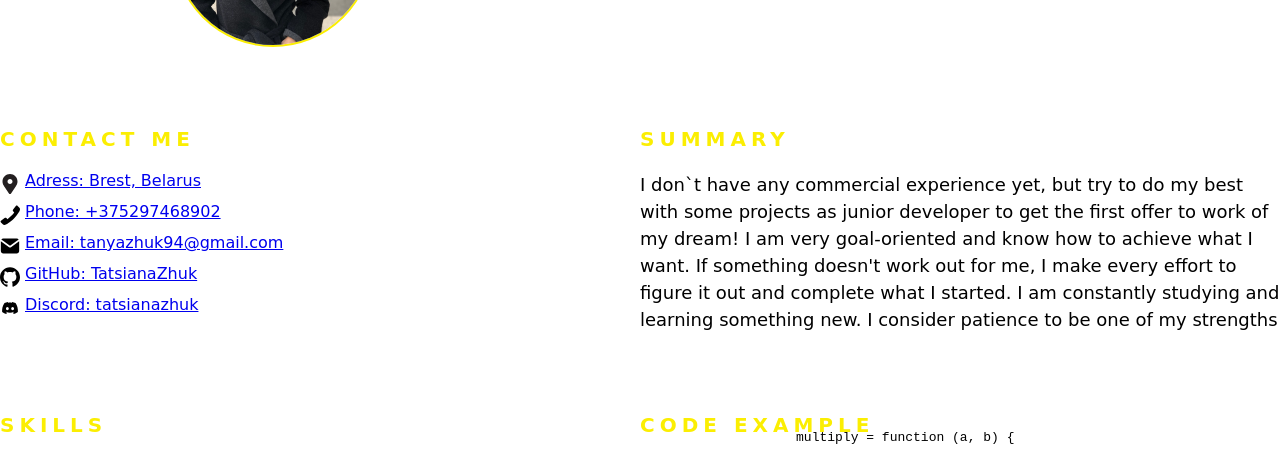
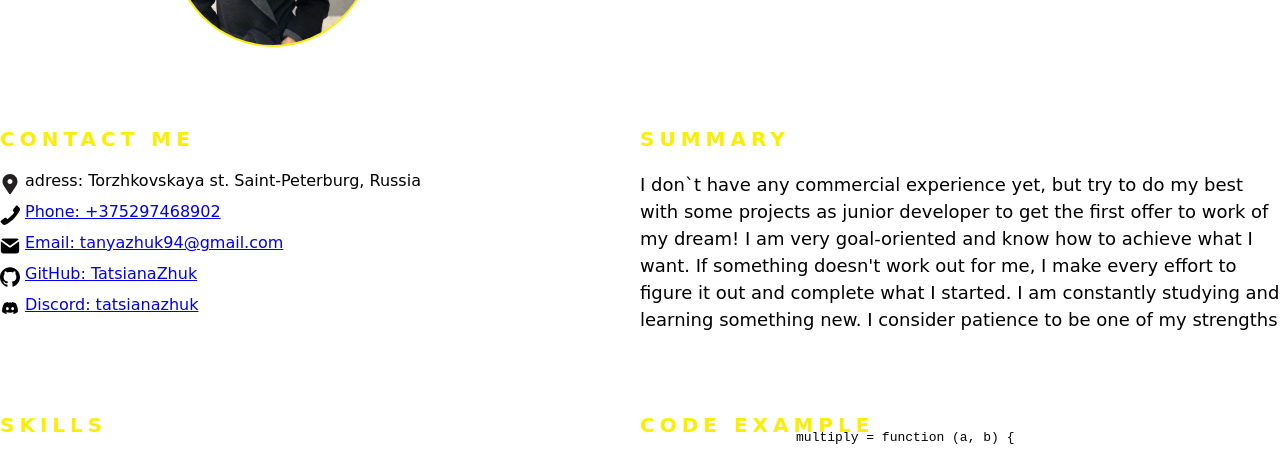
Before and after one commit to TatsianaZhuk/rsschool-cv, a plain HTML site: page index.html in a window 1280 px wide. Shown: the part 273-727 px from the top of the page. Drawn offline with Linux system fonts and the light colour scheme.

Commit message:
fix: change layout for contact information

```diff
--- a/index.html
+++ b/index.html
@@ -37,7 +37,7 @@
             <div class="container">
                 <h2 class="contacts__title">Contact Me</h2>
                 <ul class="contacts__list list__reset">
-                    <li class='contacts__item'><a href="Adress: Brest, Belarus">Adress: Brest, Belarus</a></li>
+                    <li class='contacts__item'><address>adress: Torzhkovskaya st. Saint-Peterburg, Russia</address></li>
                     <li class='contacts__item'><a href="tel:+375297468902">Phone: +375297468902</a></li>
                     <li class='contacts__item'><a href="email: tanyazhuk94@gmail.com">Email: tanyazhuk94@gmail.com</a></li>
                     <li class='contacts__item'><a href="https://github.com/TatsianaZhuk">GitHub: TatsianaZhuk</a></li>
```
